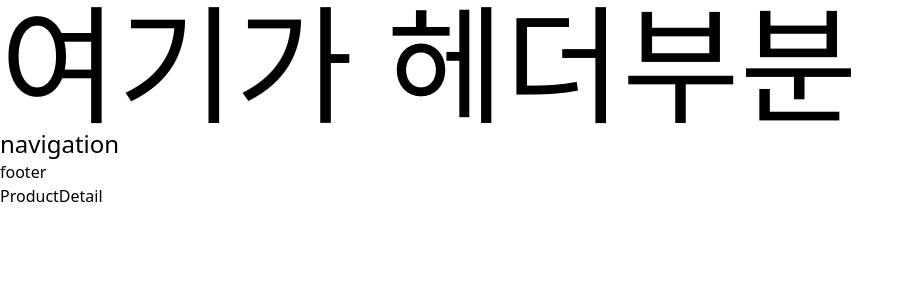
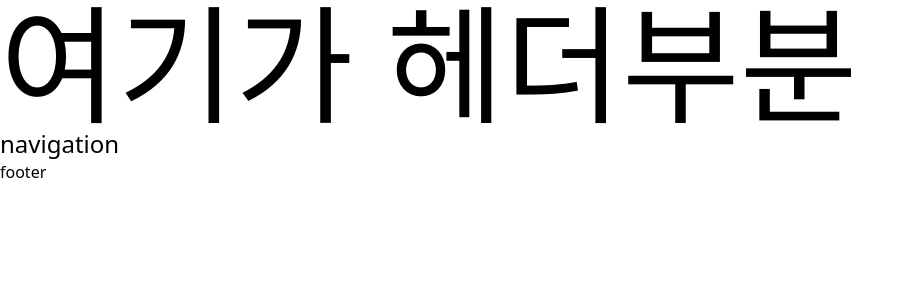
Before and after one commit to sssseungk/Pet_Bridge, a React (Vite) app: page / in a window 1280 px wide. Shown: the top 300 px of the page, without its empty margins (0-913 px from the left). Built offline with nearby package versions, Linux system fonts and the light colour scheme; a web font is replaced by a local one.

Commit message:
🔥 : App.jsx 불필요한 코드 삭제

```diff
--- a/src/App.jsx
+++ b/src/App.jsx
@@ -8,8 +8,6 @@ function App() {
       <RootLayOut>
 
       </RootLayOut>
-      <ProductDetail>
-      </ProductDetail>
     </>
   )
 }
```
